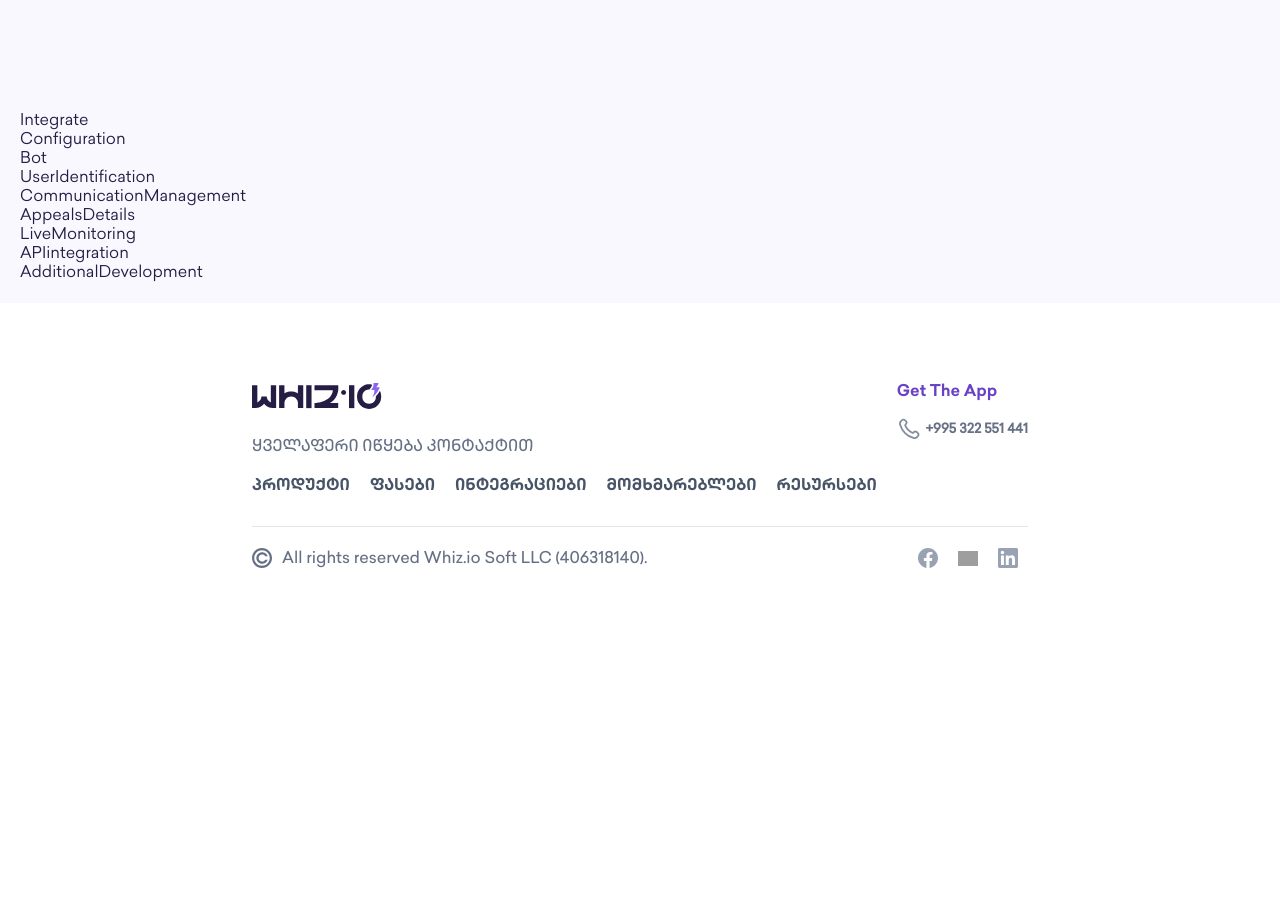
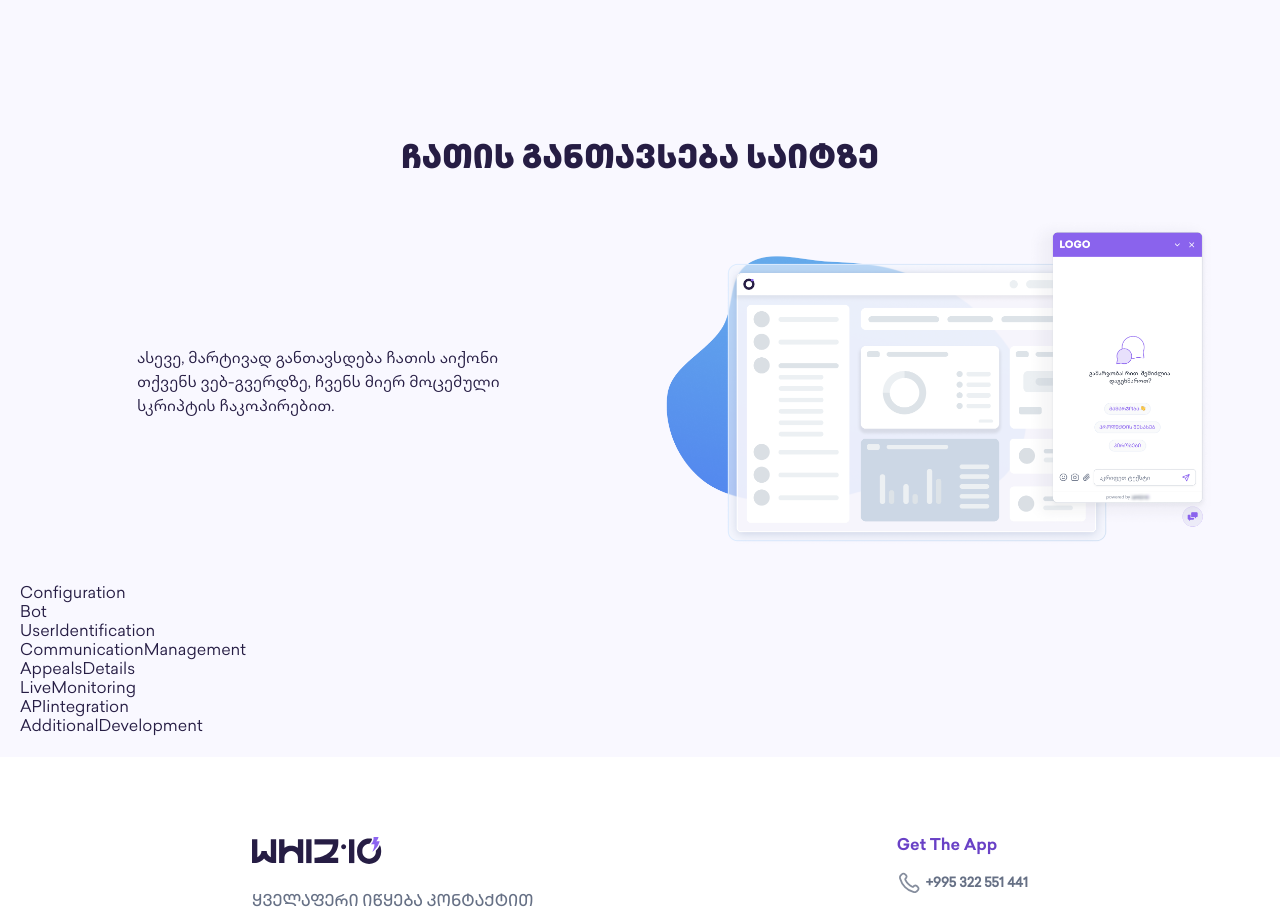
Before and after one commit to RomaLetodiani/Whiz.IO, a React (Vite) app: page /products/chat in a window 1280 px wide. Shown: the part 853-1762 px from the top of the page. Before the commit the page ends 1482 px from the top, so only its background shows below. Built offline with nearby package versions, Linux system fonts and the light colour scheme; grey boxes are pictures that could not be loaded.

Commit message:
Integration Section

```diff
--- a/src/Pages/Products/Chat/Views/Integrate/Integrate.styled.ts
+++ b/src/Pages/Products/Chat/Views/Integrate/Integrate.styled.ts
@@ -0,0 +1,44 @@
+import styled from "styled-components"
+
+export const IntegrateStyles = styled.div`
+  h2 {
+    text-align: center;
+    font-size: 2rem;
+    margin-bottom: 2rem;
+  }
+  padding: 30px;
+  > div {
+    display: flex;
+    justify-content: space-between;
+    align-items: center;
+    gap: 2rem;
+    > div {
+      flex: 1;
+    }
+
+    @media (max-width: 768px) {
+      flex-direction: column;
+    }
+
+    .integrateTextDiv {
+      display: flex;
+      justify-content: center;
+      align-items: center;
+      p {
+        line-height: 24px;
+        max-width: 400px;
+      }
+    }
+
+    .integrateImageDiv {
+      min-width: 350px;
+      max-width: 755px;
+      z-index: 1;
+      flex: 1;
+      img {
+        width: 100%;
+        height: 100%;
+      }
+    }
+  }
+`
--- a/src/Pages/Products/Chat/Views/Integrate/Integrate.tsx
+++ b/src/Pages/Products/Chat/Views/Integrate/Integrate.tsx
@@ -1,5 +1,26 @@
+import { integration } from "../../../../../Assets/Images/Chat"
+import SectionWrapper from "../../../../../Components/SectionWrapper/SectionWrapper"
+import { IntegrateStyles } from "./Integrate.styled"
+
 const Integrate = () => {
-  return <div>Integrate</div>
+  return (
+    <SectionWrapper>
+      <IntegrateStyles>
+        <h2>ჩათის განთავსება საიტზე</h2>
+        <div>
+          <div className="integrateTextDiv">
+            <p>
+              ასევე, მარტივად განთავსდება ჩათის აიქონი თქვენს ვებ-გვერდზე, ჩვენს
+              მიერ მოცემული სკრიპტის ჩაკოპირებით.
+            </p>
+          </div>
+          <div className="integrateImageDiv">
+            <img src={integration} alt="ChatIntegration" />
+          </div>
+        </div>
+      </IntegrateStyles>
+    </SectionWrapper>
+  )
 }
 
 export default Integrate
```
